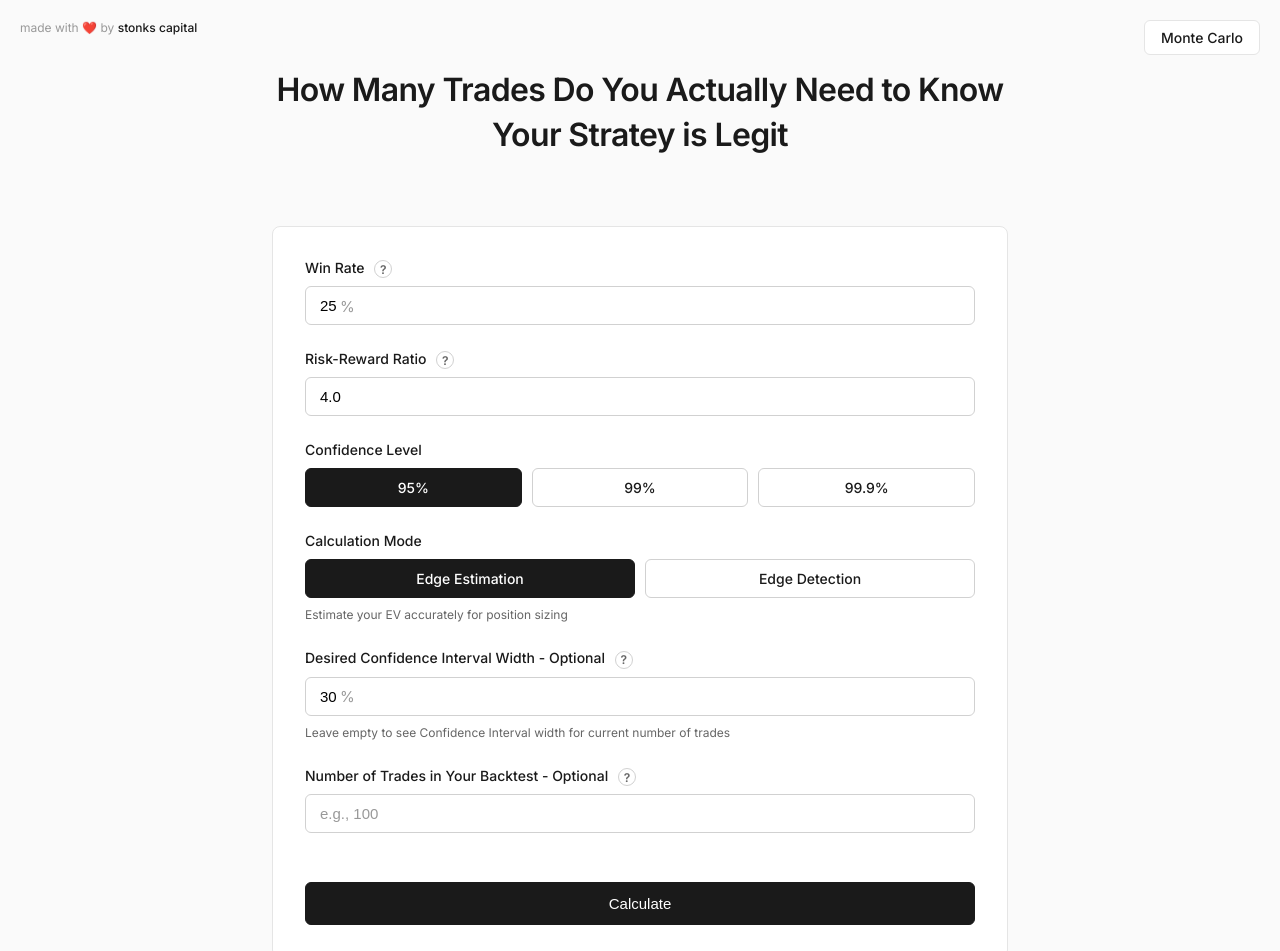
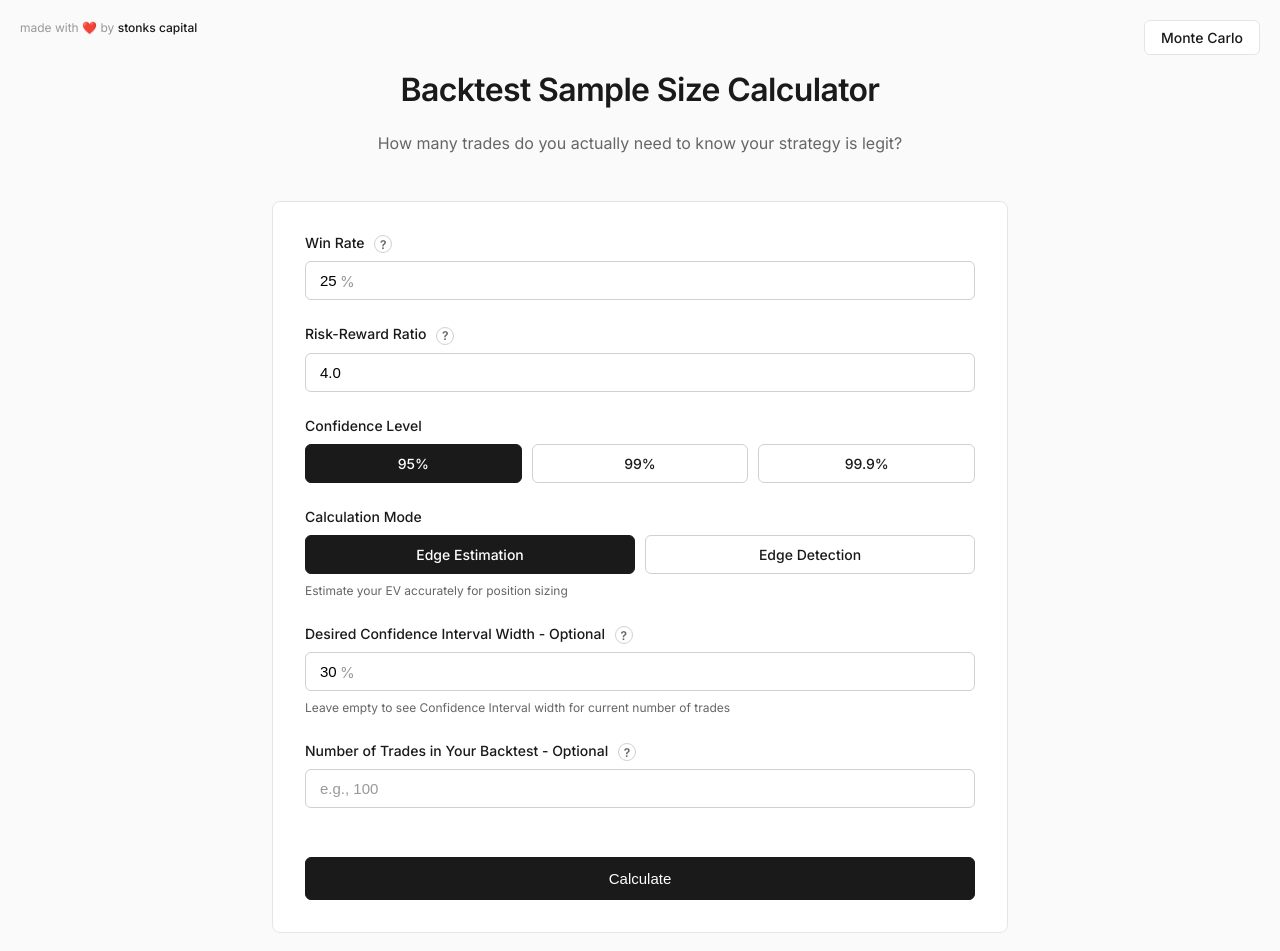
Before and after one commit to nivam100/backtesttradescalculator, a website: page index.html in a window 1280 px wide. Shown: the top 951 px of the page. Drawn offline with Linux system fonts and the light colour scheme.

Commit message:
change title calculator

```diff
--- a/index.html
+++ b/index.html
@@ -533,7 +533,8 @@
     </div>
     <div class="container">
         <div class="header">
-            <h1>How Many Trades Do You Actually Need to Know Your Stratey is Legit</h1>
+            <h1>Backtest Sample Size Calculator</h1>
+            <p>How many trades do you actually need to know your strategy is legit?</p>
         </div>
 
         <div class="content">
```
